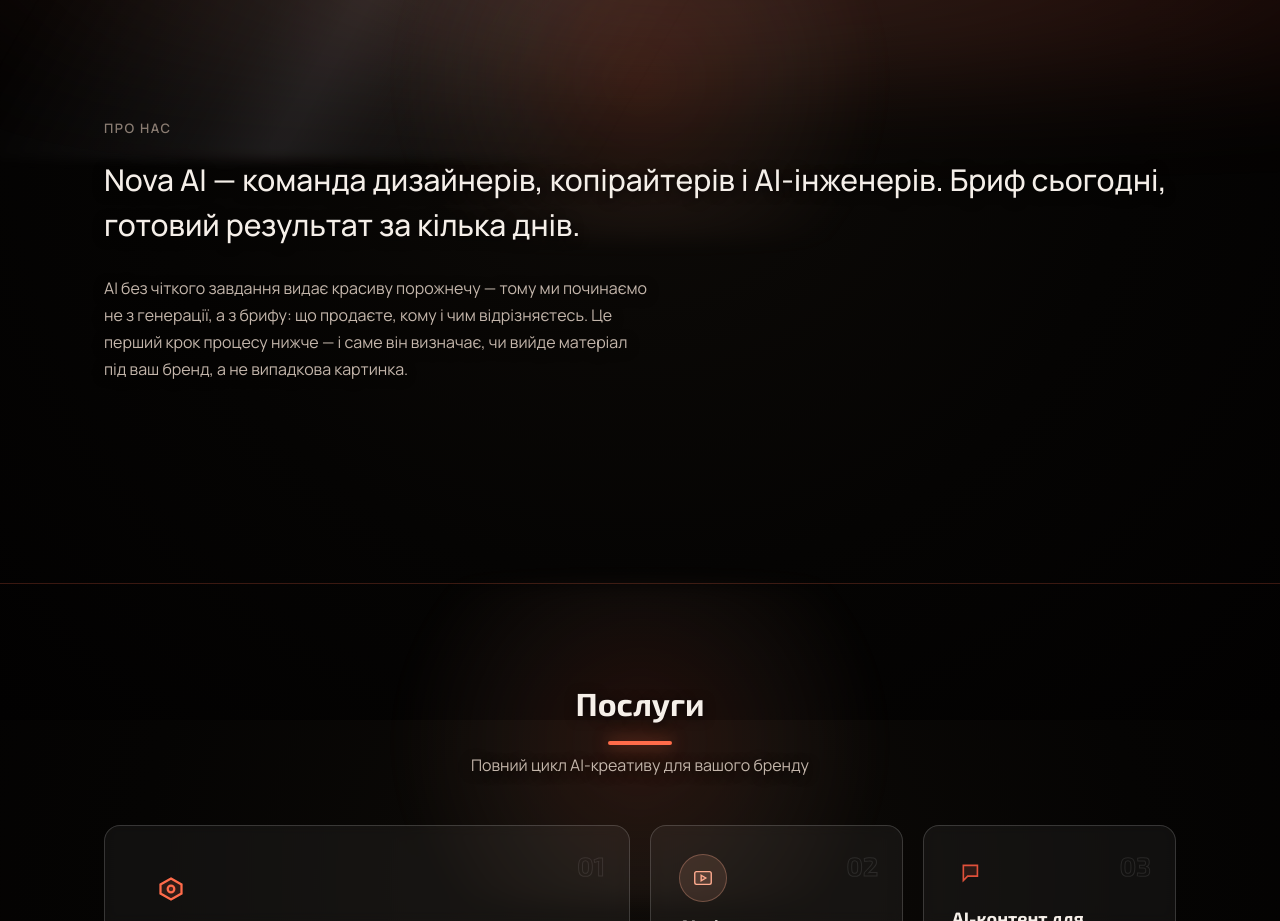
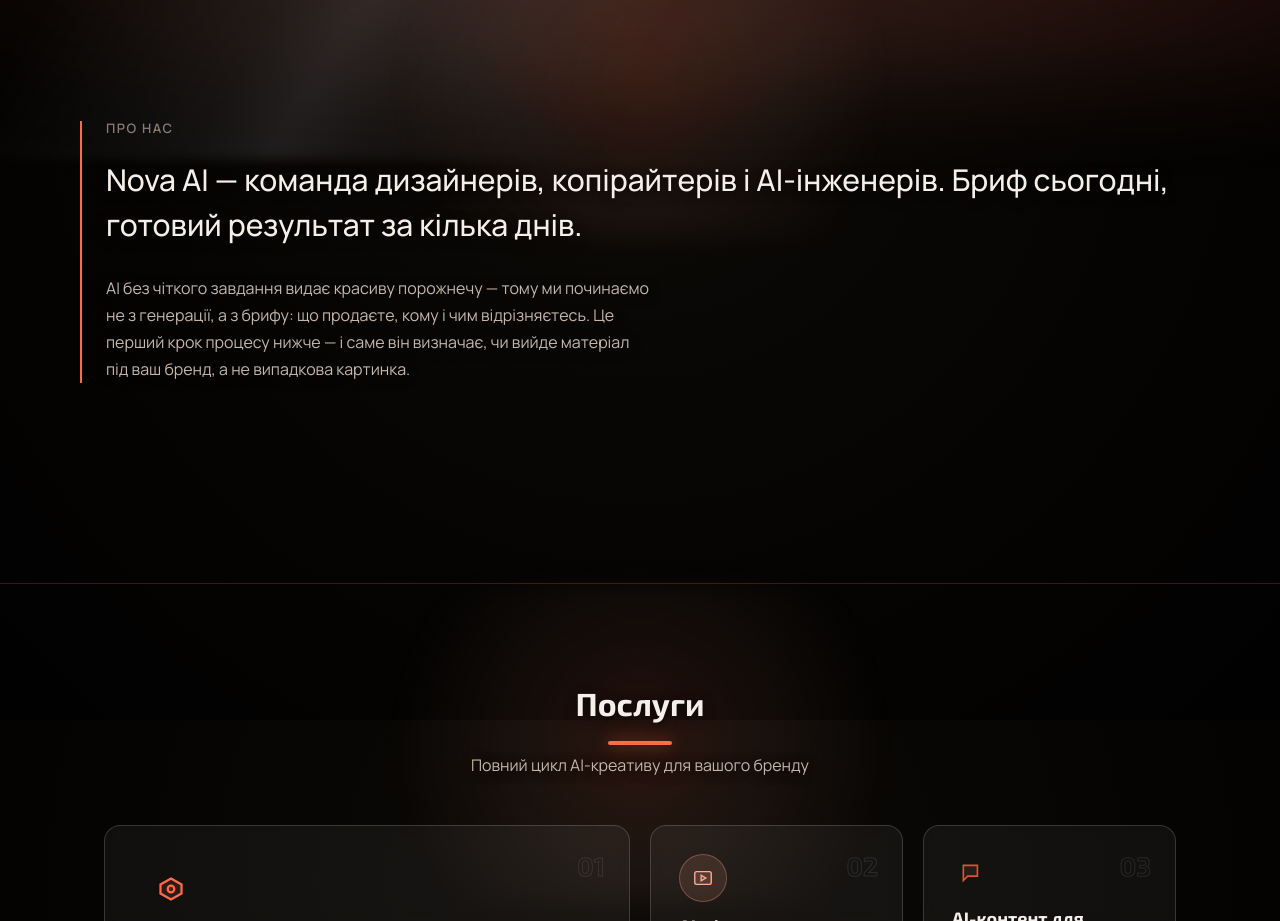
Before and after one commit to olegschnaider99-ai/nova-ai-landing, a website with bundled scripts: page index.html in a window 1280 px wide. Shown: the part 880-1801 px from the top of the page. Built offline with nearby package versions, Linux system fonts and the light colour scheme; animation ran at ten frames a second.

Commit message:
Give About's text block a visual anchor
User feedback + screenshot: the About paragraph sits alone in open
starfield with no border, card, or nearby divider -- it reads as
adrift rather than composed, even though contrast/legibility on the
text itself is fine. Added a left accent spine (the same coral used
for every other section's heading tick) sized to the text block's own
height, giving it a fixed edge to read from without boxing it into a
card -- keeps the section's established restraint intact.

```diff
--- a/css/sections.css
+++ b/css/sections.css
@@ -284,8 +284,15 @@
   padding: 200px 0;
 }
 
+/* About's text had nothing anchoring it in the frame -- no card, no
+   divider nearby, just a paragraph adrift in open starfield. A left
+   spine (same accent used for every other section's heading tick)
+   gives the block a fixed edge to read from without boxing it into
+   a card, which would undo the section's deliberate restraint. */
 .about-inner {
   max-width: 640px;
+  padding-left: 28px;
+  border-left: 2px solid var(--accent-violet);
 }
 
 /* A whisper, not a headline — sets context without claiming attention
```
